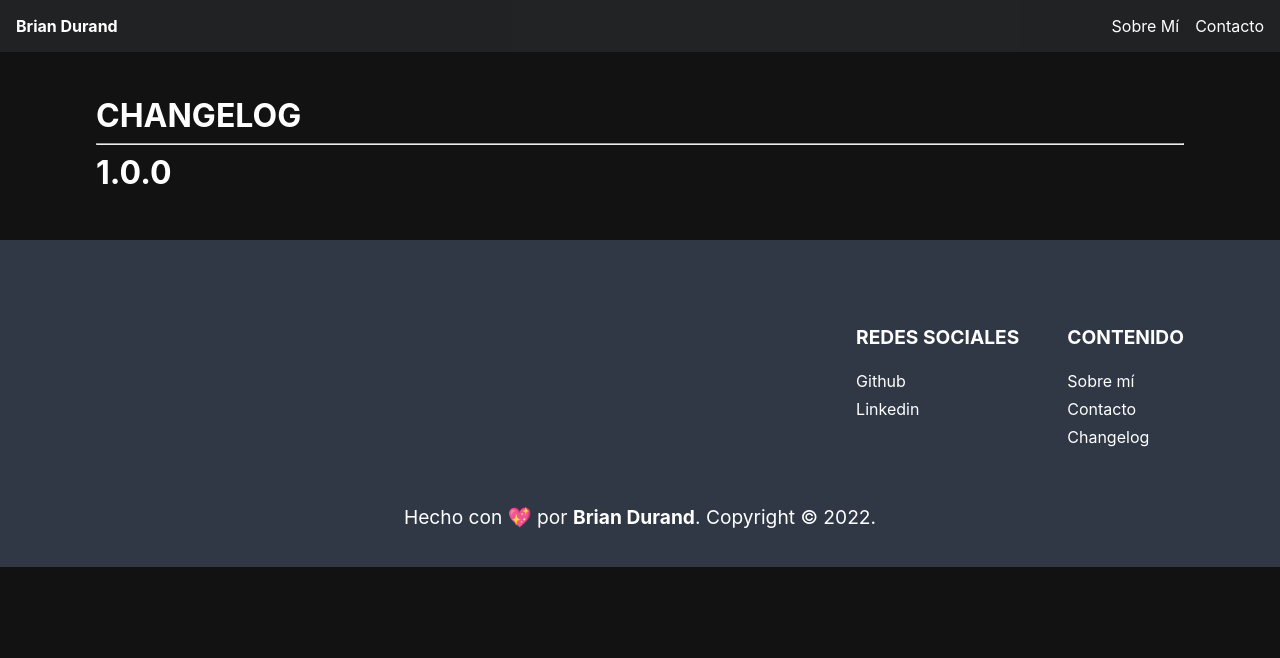
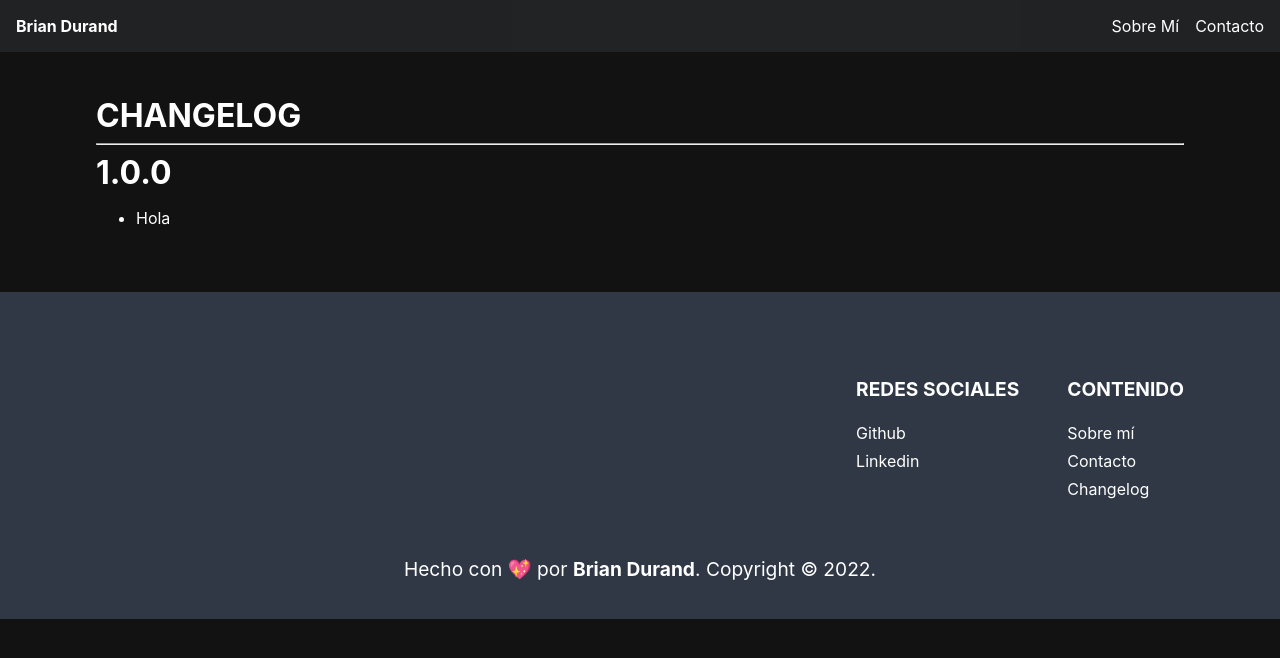
Before and after one commit to Alfacoy/D-Portafolio, a Next.js app: page /changelog in a window 1280 px wide. Shown: the top 658 px of the page. Built offline with nearby package versions, Linux system fonts and the light colour scheme.

Commit message:
[Fix] RoadToV1

```diff
--- a/components/Footer/index.jsx
+++ b/components/Footer/index.jsx
@@ -23,9 +23,9 @@ const Footer = () => {
                     <div>
                         <p className={`${style.footer__titleLinks}`}><b>Contenido</b></p>
                         <ul>
-                            <Link href={"/about"}><a className={`${style.footer__link}`}>Sobre mí</a></Link>
-                            <Link href={"/#contact"}><a className={`${style.footer__link}`}>Contacto</a></Link>
-                            <Link href="/changelog"><a className={`${style.footer__link}`}>Changelog</a></Link>
+                            <li><Link href={"/about"}><a className={`${style.footer__link}`}>Sobre mí</a></Link></li>
+                            <li><Link href={"/#contact"}><a className={`${style.footer__link}`}>Contacto</a></Link></li>
+                            <li><Link href="/changelog"><a className={`${style.footer__link}`}>Changelog</a></Link></li>
                         </ul>
                     </div>
                 </div>
--- a/components/Footer/style.module.css
+++ b/components/Footer/style.module.css
@@ -21,9 +21,20 @@
     text-transform: uppercase;
 }
 
+.footer__content > div > ul {
+    margin: 0;
+    padding: 0;
+    display: flex;
+    flex-direction: column;
+}
+
+.footer__content >div >ul > li {
+    list-style: none;
+}
+
 .footer__link {
-    display: block;
     padding-bottom: .5rem;
+    display: inline-block;
 }
 :hover.footer__link {
     color: #fff;
@@ -52,11 +63,11 @@
             justify-content: flex-end;
         }
 
-        .footer__content>div>ul {
+        .footer__content > div > ul {
             text-align: left;
         }
 
-        .footer__content>div {
+        .footer__content > div {
             margin-left: 3rem;
         }
 }
@@ -71,7 +82,7 @@
         text-align: left;
     }
 
-    .footer__content>div {
+    .footer__content > div {
         margin-left: 3rem;
     }
 }
--- a/components/Navbar/index.jsx
+++ b/components/Navbar/index.jsx
@@ -5,10 +5,9 @@ const Navbar = () => {
     return(
         <nav className={`${style.navbar}`}>
             <Link href="/"><a><b className={`${style.navbar__brand}`}>Brian Durand</b></a></Link>
-
             <ul className={`${style.navbar__links}`}>
-                <Link href="/about"><a className={`${style.navbar__link}`}>Sobre Mí</a></Link>
-                <Link href="/#contact"><a className={`${style.navbar__link}`}>Contacto</a></Link>
+                <li><Link href="/about"><a className={`${style.navbar__link}`}>Sobre Mí</a></Link></li>
+                <li><Link href="/#contact"><a className={`${style.navbar__link}`}>Contacto</a></Link></li>
             </ul>
         </nav>
     )
--- a/components/Navbar/style.module.css
+++ b/components/Navbar/style.module.css
@@ -13,11 +13,14 @@
     color: #fff;
 }
 
-.navbar__links {
+.navbar > ul {
+    margin: 0;
+    padding: 0;
     color: #fff;
 }
 
-.navbar__links > a {
+.navbar__links > li {
+    display: inline-block;
     padding-left: 1rem;
 }
 
--- a/pages/changelog.jsx
+++ b/pages/changelog.jsx
@@ -9,6 +9,9 @@ export default function Home() {
                 <hr />
                 <section>
                     <h3 className="g_title">1.0.0</h3>
+                    <ul>
+                        <li>Hola</li>
+                    </ul>
                 </section>
             </article>
         </>
--- a/styles/globals.css
+++ b/styles/globals.css
@@ -13,6 +13,7 @@ body {
     Ubuntu, Cantarell, Fira Sans, Droid Sans, Helvetica Neue, sans-serif;
   background-color: #121212;
   height: 100vh;
+  color: var(--text);
 }
 
 * {
@@ -22,15 +23,6 @@ body {
 a {
   color: inherit;
   text-decoration: none;
-}
-
-ul {
-  margin: 0;
-  padding: 0;
-}
-
-li {
-  list-style: none;
 }
 
 textarea {
```
